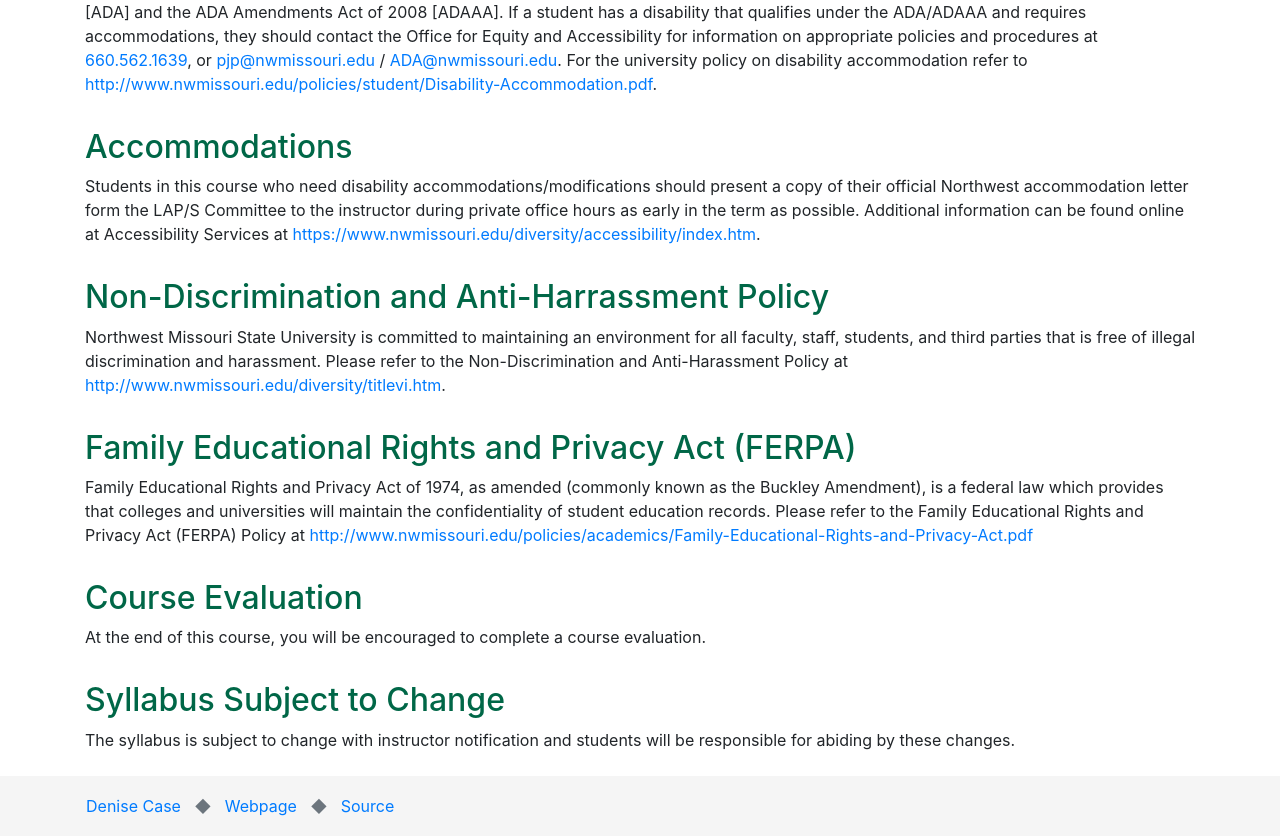
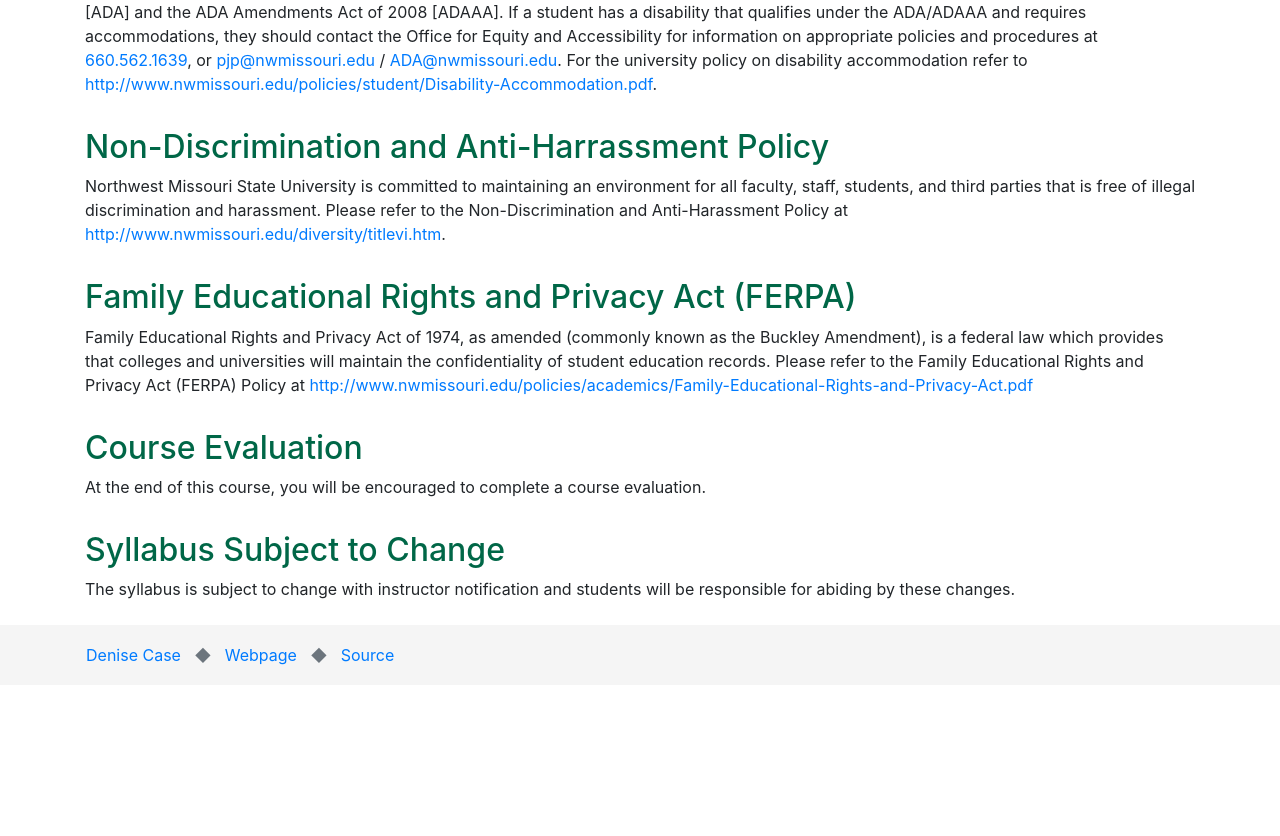
Before and after one commit to profcase/44-691-gdp1-syllabus, a plain HTML site: page index.html in a window 1280 px wide. Shown: the part 6167-7003 px from the top of the page. After the commit the page ends 6852 px from the top, so only its background shows below. Drawn offline with nearby package versions, Linux system fonts and the light colour scheme.

Commit message:
Fall 2018

```diff
--- a/index.html
+++ b/index.html
@@ -38,7 +38,6 @@
           <li class="nav-item">
             <a class="nav-link" href="https://nwmissouri.instructure.com/courses/17475" target="_blank">Canvas</a>
           </li>
-
         </ul>
         <form class="form-inline mt-2 mt-md-0">
           <input class="form-control mr-sm-2" type="text" placeholder="Search" aria-label="Search">
@@ -452,12 +451,6 @@
     <a target="_top" href="mailto:ADA@nwmissouri.edu?Subject=Special accomodations">ADA@nwmissouri.edu</a>. For the university policy on disability accommodation refer to
     <a target="_blank" href="http://www.nwmissouri.edu/policies/student/Disability-Accommodation.pdf">http://www.nwmissouri.edu/policies/student/Disability-Accommodation.pdf</a>.
 
-    <h2>Accommodations </h2>
-    Students in this course who need disability accommodations/modifications should present a copy of their official Northwest
-    accommodation letter form the LAP/S Committee to the instructor during private office hours as early in the term as possible.
-    Additional information can be found online at Accessibility Services at
-    <a target="_blank" href=" https://www.nwmissouri.edu/diversity/accessibility/index.htm">https://www.nwmissouri.edu/diversity/accessibility/index.htm</a>.
-
     <h2>Non-Discrimination and Anti-Harrassment Policy </h2>
     Northwest Missouri State University is committed to maintaining an environment for all faculty, staff, students, and third
     parties that is free of illegal discrimination and harassment. Please refer to the Non-Discrimination and Anti-Harassment
```
